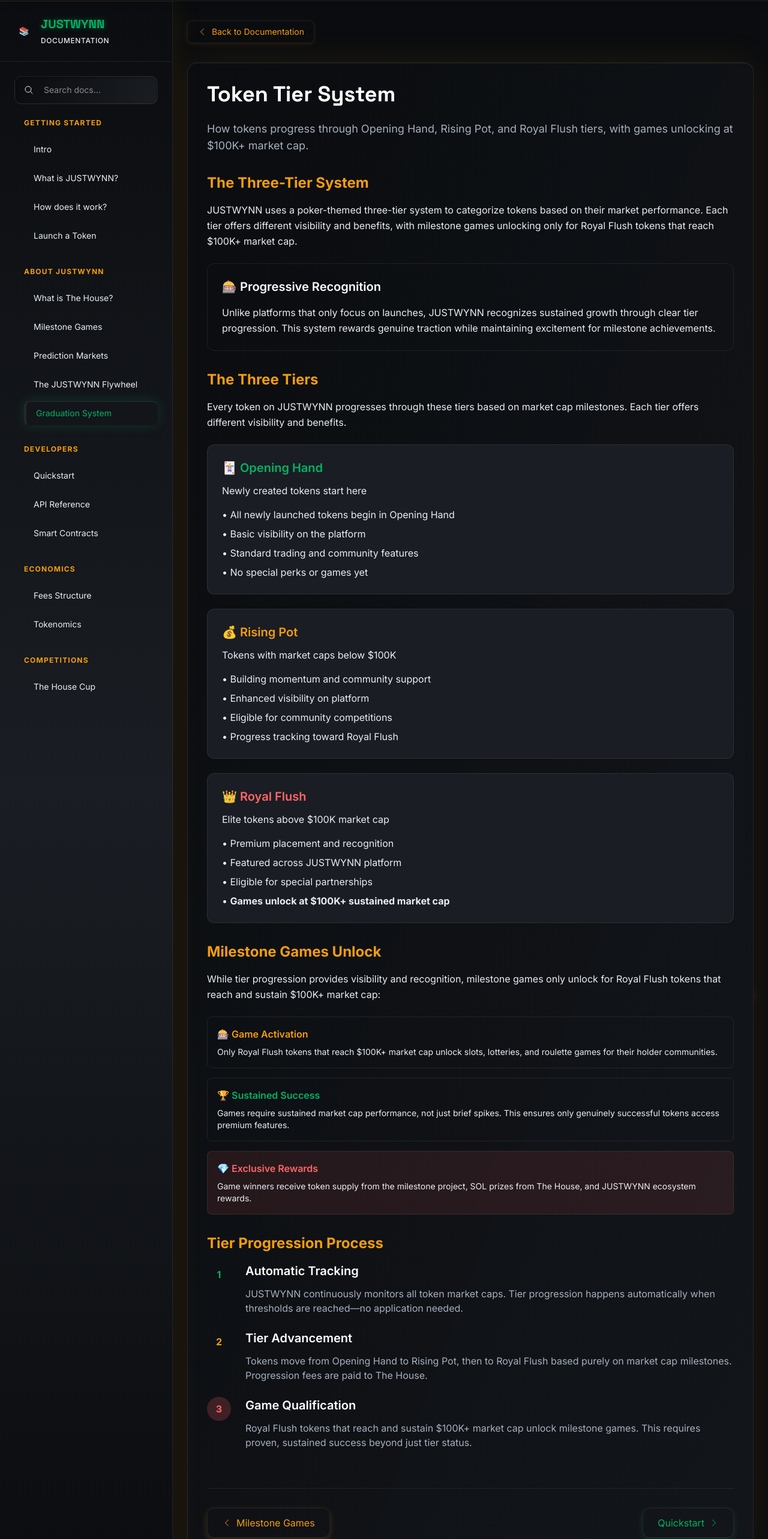
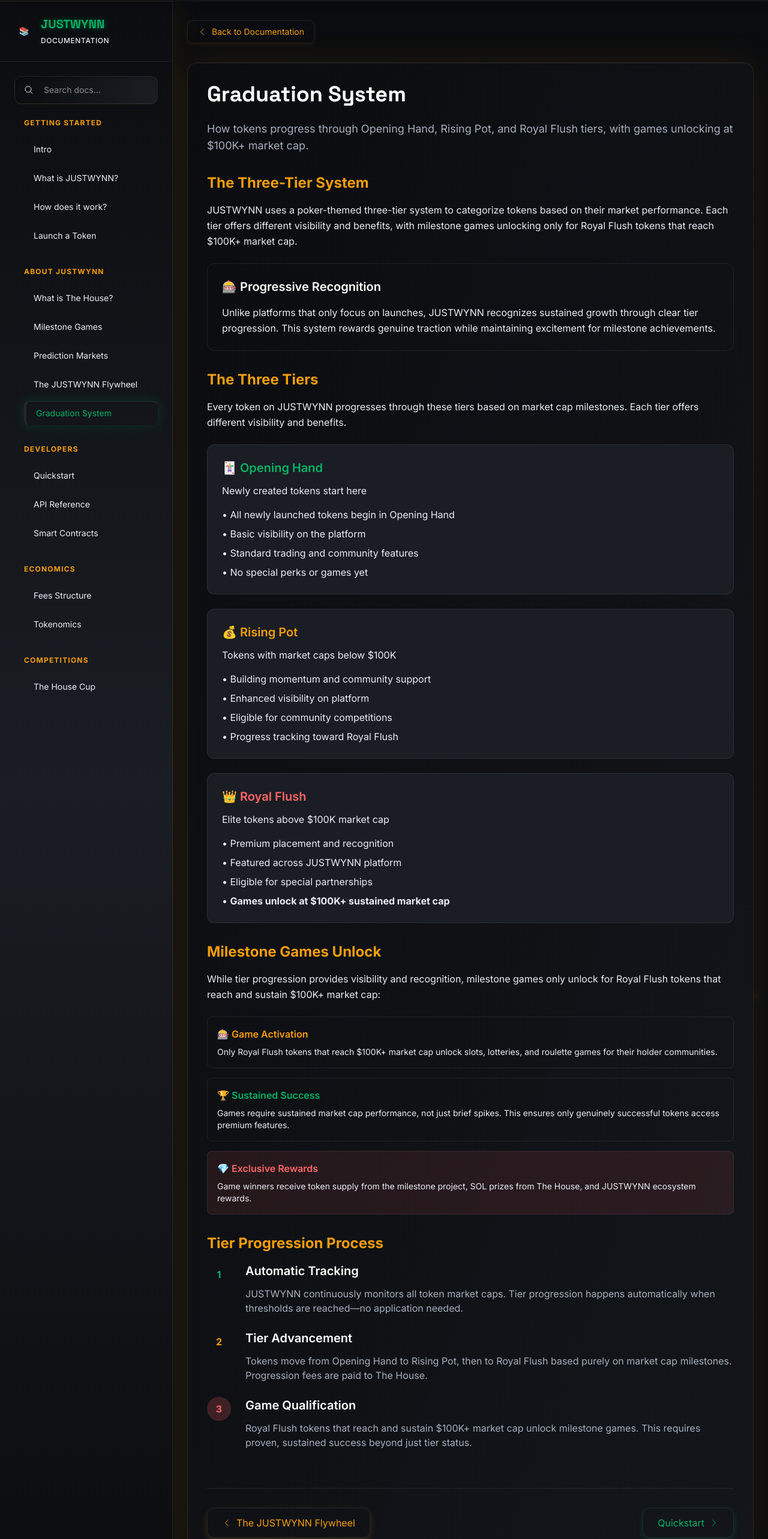
Before and after one commit to Traderaz/justwynn, a Next.js app: page /docs/graduation-system in a window 1280 px wide. Shown: the part 79-2645 px from the top of the page at 60% size. Built offline with nearby package versions, Linux system fonts and the light colour scheme.

Commit message:
Fix documentation navigation flow to match sidebar order and update page titles

```diff
--- a/src/app/docs/flywheel/page.tsx
+++ b/src/app/docs/flywheel/page.tsx
@@ -9,7 +9,7 @@
       title="The JUSTWYNN Flywheel"
       description="Understanding how every component of JUSTWYNN works together in a self-reinforcing cycle of growth and value creation."
       prevPage={{ title: "Prediction Markets", href: "/docs/prediction-markets" }}
-      nextPage={{ title: "The House Cup", href: "/docs/house-cup" }}
+      nextPage={{ title: "Graduation System", href: "/docs/graduation-system" }}
     >
       <div className="space-y-8">
         <section>
--- a/src/app/docs/graduation-system/page.tsx
+++ b/src/app/docs/graduation-system/page.tsx
@@ -6,9 +6,9 @@
 export default function GraduationSystemPage() {
   return (
     <DocPageLayout
-      title="Token Tier System"
+      title="Graduation System"
       description="How tokens progress through Opening Hand, Rising Pot, and Royal Flush tiers, with games unlocking at $100K+ market cap."
-      prevPage={{ title: "Milestone Games", href: "/docs/milestone-games" }}
+      prevPage={{ title: "The JUSTWYNN Flywheel", href: "/docs/flywheel" }}
       nextPage={{ title: "Quickstart", href: "/docs/quickstart" }}
     >
       <div className="space-y-8">
--- a/src/app/docs/milestone-games/page.tsx
+++ b/src/app/docs/milestone-games/page.tsx
@@ -9,7 +9,7 @@
       title="Milestone Games"
       description="When Royal Flush tokens reach $100K+ market cap, The House unlocks exclusive games and rewards for their holder communities."
       prevPage={{ title: "What is The House?", href: "/docs/the-house" }}
-      nextPage={{ title: "Token Tier System", href: "/docs/graduation-system" }}
+      nextPage={{ title: "Prediction Markets", href: "/docs/prediction-markets" }}
     >
       <div className="space-y-8">
         <section>
--- a/src/app/docs/prediction-markets/page.tsx
+++ b/src/app/docs/prediction-markets/page.tsx
@@ -9,7 +9,7 @@
       title="Prediction Markets"
       description="Comprehensive guide to JUSTWYNN's prediction markets - bet on token metrics, ecosystem events, and global markets."
       prevPage={{ title: "Milestone Games", href: "/docs/milestone-games" }}
-      nextPage={{ title: "The House Cup", href: "/docs/house-cup" }}
+      nextPage={{ title: "The JUSTWYNN Flywheel", href: "/docs/flywheel" }}
     >
       <div className="space-y-8">
         <section>
--- a/src/app/docs/quickstart/page.tsx
+++ b/src/app/docs/quickstart/page.tsx
@@ -8,7 +8,7 @@
     <DocPageLayout
       title="Quickstart"
       description="Begin interacting with JUSTWYNN's platform and start building in the ecosystem."
-      prevPage={{ title: "Token Tier System", href: "/docs/graduation-system" }}
+      prevPage={{ title: "Graduation System", href: "/docs/graduation-system" }}
       nextPage={{ title: "API Reference", href: "/docs/api-reference" }}
     >
       <div className="space-y-6 sm:space-y-8">
```
